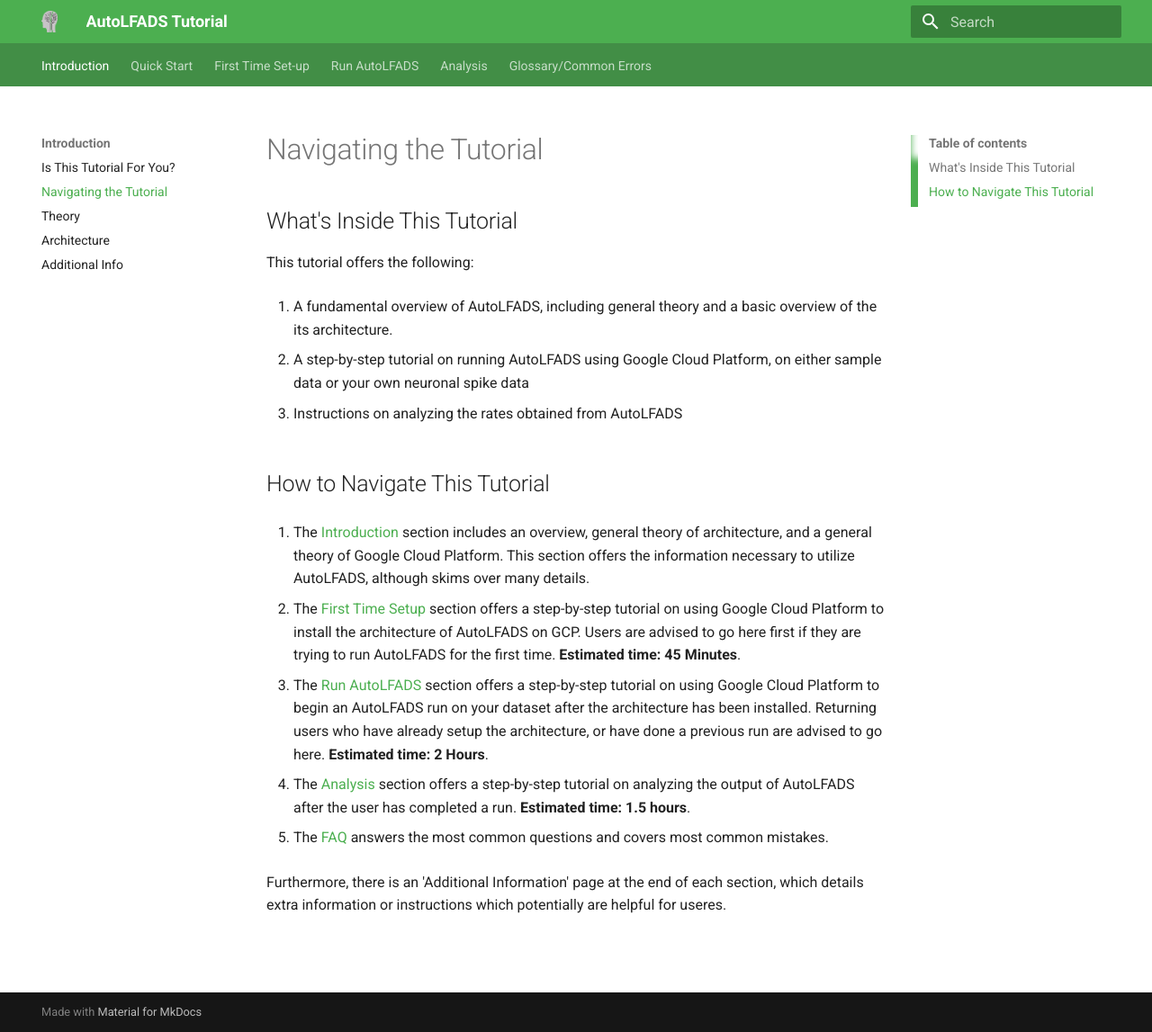
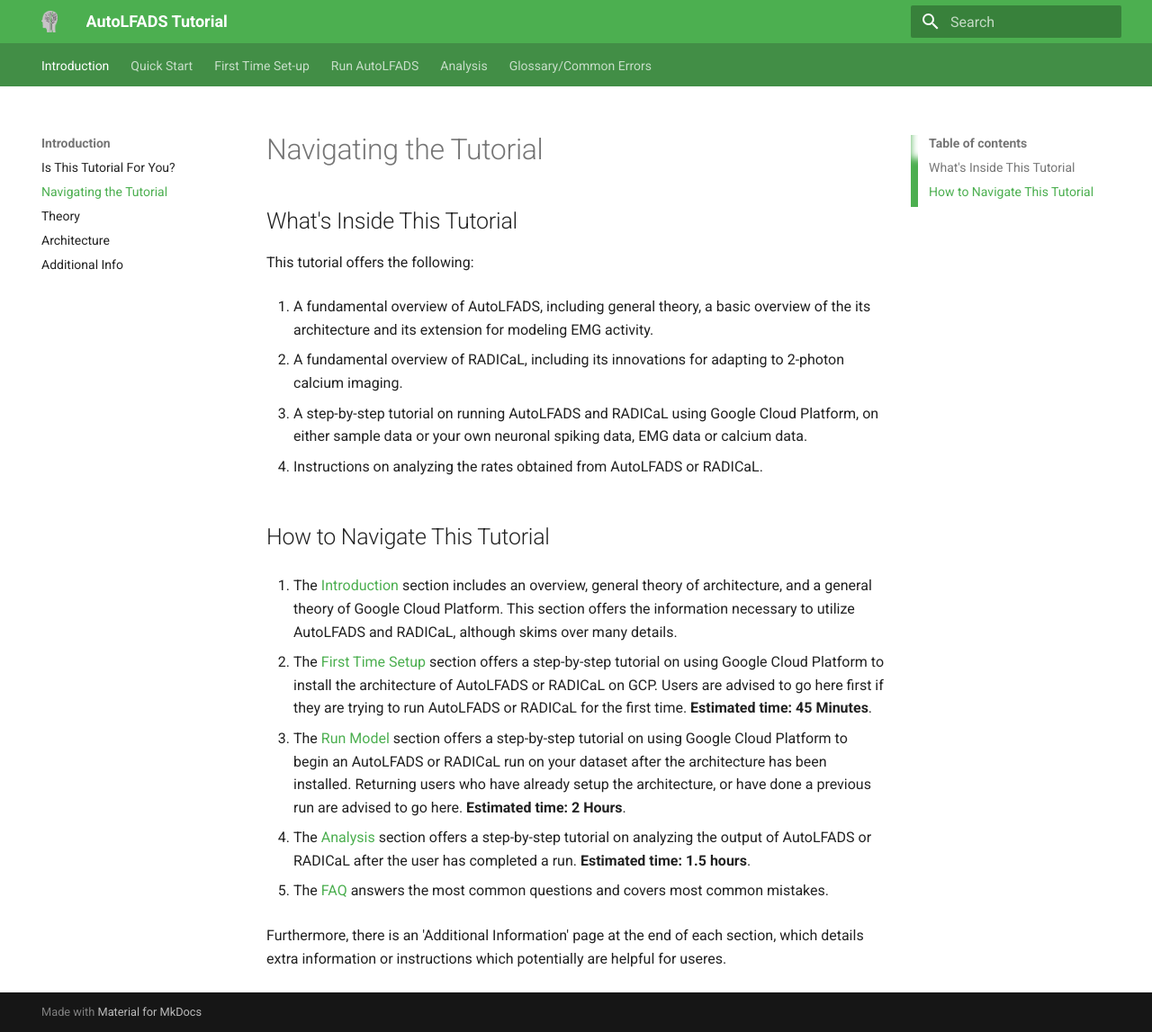
Before and after one commit to snel-repo/autolfads, an MkDocs documentation site: the page built from docs/navigate.md, in a window 1280 px wide and 1147 px high. Shown: the whole window at 90% size. Built offline with MkDocs 1.6.1 and Material for MkDocs 9.7.7, drawn with Linux system fonts in a browser that asks for light colours; old or Windows-style settings are respelled for this version of MkDocs.

Commit message:
Updated navigate.md and theory.md for EMG and RADICaL

```diff
--- a/docs/navigate.md
+++ b/docs/navigate.md
@@ -1,20 +1,22 @@
 ##What's Inside This Tutorial
 This tutorial offers the following:
 
-1.  A fundamental overview of AutoLFADS, including general theory and a basic overview of the its architecture.
+1.  A fundamental overview of AutoLFADS, including general theory, a basic overview of the its architecture and its extension for modeling EMG activity.
 
-2.  A step-by-step tutorial on running AutoLFADS using Google Cloud Platform, on either sample data or your own neuronal spike data
+2.  A fundamental overview of RADICaL, including its innovations for adapting to 2-photon calcium imaging.
 
-3.  Instructions on analyzing the rates obtained from AutoLFADS
+3.  A step-by-step tutorial on running AutoLFADS and RADICaL using Google Cloud Platform, on either sample data or your own neuronal spiking data, EMG data or calcium data.
+
+3.  Instructions on analyzing the rates obtained from AutoLFADS or RADICaL.
 
 ##How to Navigate This Tutorial
-1.  The [Introduction](..) section includes an overview, general theory of architecture, and a general theory of Google Cloud Platform. This section offers the information necessary to utilize AutoLFADS, although skims over many details.
+1.  The [Introduction](..) section includes an overview, general theory of architecture, and a general theory of Google Cloud Platform. This section offers the information necessary to utilize AutoLFADS and RADICaL, although skims over many details.
 
-2.  The [First Time Setup](../create_infra) section offers a step-by-step tutorial on using Google Cloud Platform to install the architecture of AutoLFADS on GCP. Users are advised to go here first if they are trying to run AutoLFADS for the first time. **Estimated time: 45 Minutes**.
+2.  The [First Time Setup](../create_infra) section offers a step-by-step tutorial on using Google Cloud Platform to install the architecture of AutoLFADS or RADICaL on GCP. Users are advised to go here first if they are trying to run AutoLFADS or RADICaL for the first time. **Estimated time: 45 Minutes**.
 
-3.  The [Run AutoLFADS](../data) section offers a step-by-step tutorial on using Google Cloud Platform to begin an AutoLFADS run on your dataset after the architecture has been installed. Returning users who have already setup the architecture, or have done a previous run are advised to go here. **Estimated time: 2 Hours**.
+3.  The [Run Model](../data) section offers a step-by-step tutorial on using Google Cloud Platform to begin an AutoLFADS or RADICaL run on your dataset after the architecture has been installed. Returning users who have already setup the architecture, or have done a previous run are advised to go here. **Estimated time: 2 Hours**.
 
-4.  The [Analysis](../analysis) section offers a step-by-step tutorial on analyzing the output of AutoLFADS after the user has completed a run. **Estimated time: 1.5 hours**.
+4.  The [Analysis](../analysis) section offers a step-by-step tutorial on analyzing the output of AutoLFADS or RADICaL after the user has completed a run. **Estimated time: 1.5 hours**.
 
 5.  The [FAQ](../common_errors) answers the most common questions and covers most common mistakes.
 
```
Also changed, not shown: docs/index.md (+1 -1 lines), docs/theory.md (+7 -1 lines).
